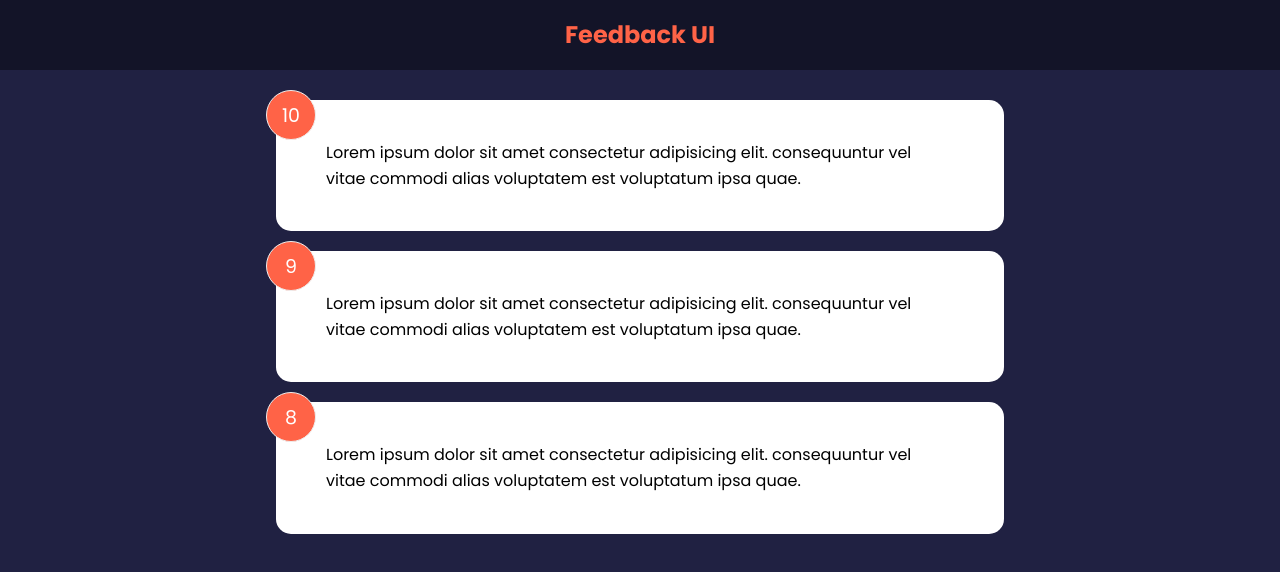
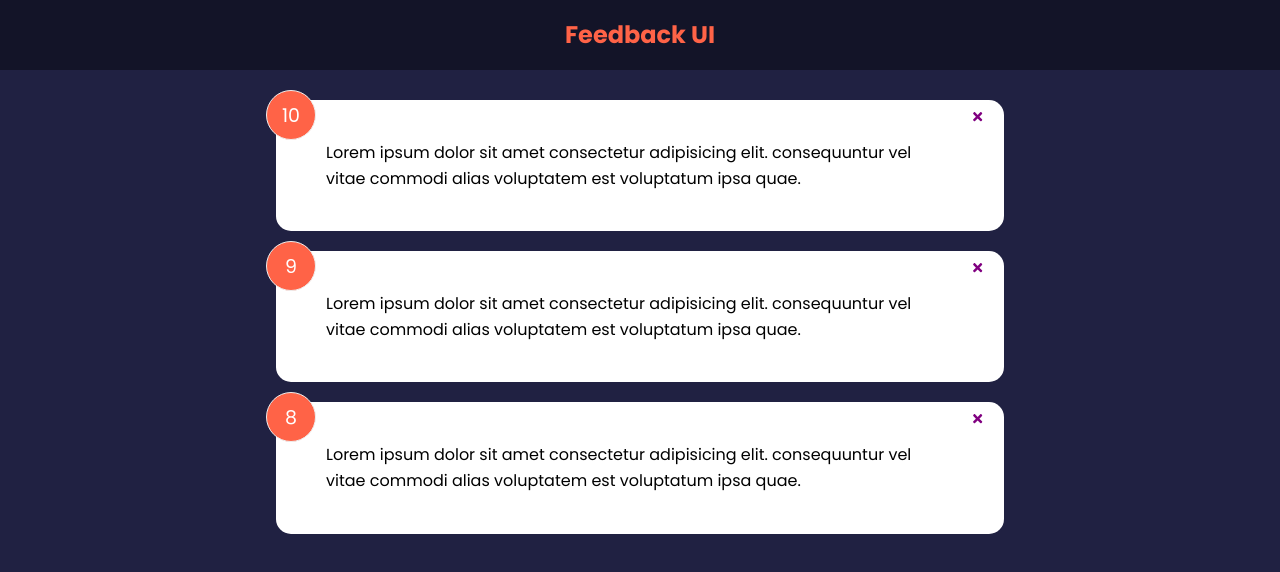
Before and after one commit to SaketKothari/feedback-app, a React (Create React App) app: page / in a window 1280 px wide. Shown: the top 572 px of the page. Built offline with nearby package versions, Linux system fonts and the light colour scheme; the HTML template or start-up script is replaced by a standard one.

Commit message:
Delete feedback item

```diff
--- a/package.json
+++ b/package.json
@@ -8,6 +8,7 @@
     "@testing-library/user-event": "^12.8.3",
     "react": "^17.0.2",
     "react-dom": "^17.0.2",
+    "react-icons": "^4.3.1",
     "react-scripts": "4.0.3",
     "web-vitals": "^1.1.2"
   },
--- a/src/App.js
+++ b/src/App.js
@@ -6,11 +6,18 @@
 function App() {
   const [feedback, setFeedback] = useState(FeedbackData); // app level state
 
+  const deleteFeedback = (id) => {
+    if (window.confirm('Are you sure you want to delete?')) {
+      // return the array - which we are deleting
+      setFeedback(feedback.filter((item) => item.id !== id));
+    }
+  };
+
   return (
     <>
       <Header />
       <div className="container">
-        <FeedbackList feedback={feedback} />
+        <FeedbackList feedback={feedback} handleDelete={deleteFeedback} />
       </div>
     </>
   );
--- a/src/components/FeedbackItem.jsx
+++ b/src/components/FeedbackItem.jsx
@@ -1,17 +1,21 @@
+import { FaTimes } from 'react-icons/fa';
 import PropTypes from 'prop-types';
-import Card from "./shared/Card";
+import Card from './shared/Card';
 
-function FeedbackItem({item}) {
-    return (
+function FeedbackItem({ item, handleDelete }) {
+  return (
     <Card>
-        <div className="num-display">{item.rating}</div>
-        <div className="text-display">{item.text}</div>
+      <div className="num-display">{item.rating}</div>
+      <button onClick={() => handleDelete(item.id)} className="close">
+        <FaTimes color="purple" />
+      </button>
+      <div className="text-display">{item.text}</div>
     </Card>
   );
 }
 
 FeedbackItem.propTypes = {
   item: PropTypes.object.isRequired,
-}
+};
 
 export default FeedbackItem;
--- a/src/components/FeedbackList.jsx
+++ b/src/components/FeedbackList.jsx
@@ -1,17 +1,17 @@
 import PropTypes from 'prop-types';
-import FeedbackItem from "./FeedbackItem";
+import FeedbackItem from './FeedbackItem';
 
-function FeedbackList({feedback}) {
-    // Check if there is feedback or it's empty
-    if(!feedback || feedback.length === 0) {
-        return <p>No Feedback Yet</p>
-    }
+function FeedbackList({ feedback, handleDelete }) {
+  // Check if there is feedback or it's empty
+  if (!feedback || feedback.length === 0) {
+    return <p>No Feedback Yet</p>;
+  }
 
   return (
     <div className="feedback-list">
-        {feedback.map((item) => (
-            <FeedbackItem key={item.id} item={item} />
-        ))}
+      {feedback.map((item) => (
+        <FeedbackItem key={item.id} item={item} handleDelete={handleDelete} />
+      ))}
     </div>
   );
 }
@@ -24,6 +24,6 @@
       rating: PropTypes.number.isRequired,
     })
   ),
-}
+};
 
 export default FeedbackList;
--- a/src/components/shared/Card.jsx
+++ b/src/components/shared/Card.jsx
@@ -5,7 +5,7 @@
 
   return (
     <div
-      className='card'
+      className="card"
       style={{
         backgroundColor: reverse ? 'rgba(0,0,0,0.4)' : '#fff',
         color: reverse ? '#fff' : '#000',
@@ -18,11 +18,11 @@
 
 Card.defaultProps = {
   reverse: false, // if you want dark set it to true
-}
+};
 
 Card.propTypes = {
   children: PropTypes.node.isRequired,
   reverse: PropTypes.bool,
-}
+};
 
 export default Card;
```
Also changed, not shown: 1 other file (tests, documents, lock files or other folders).
